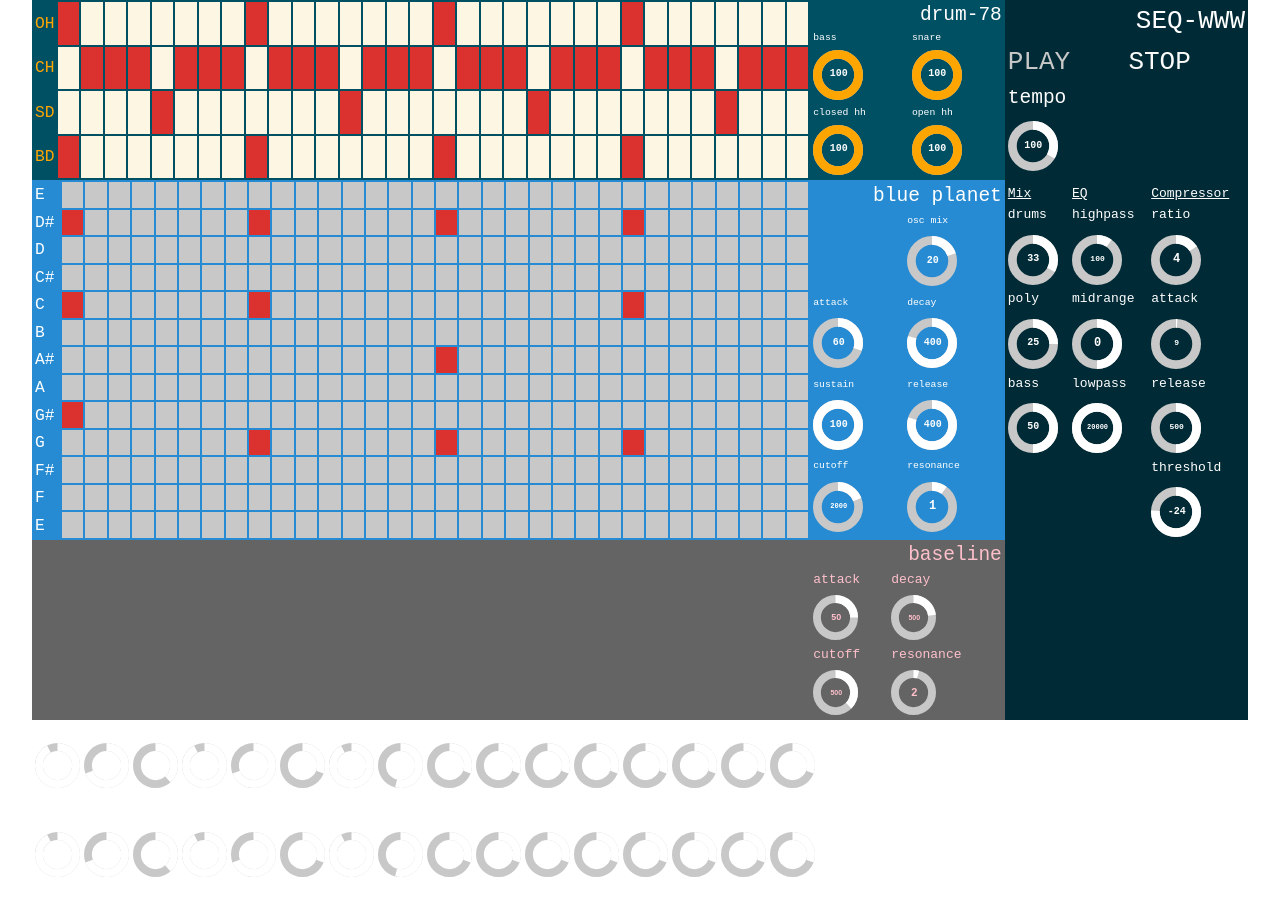
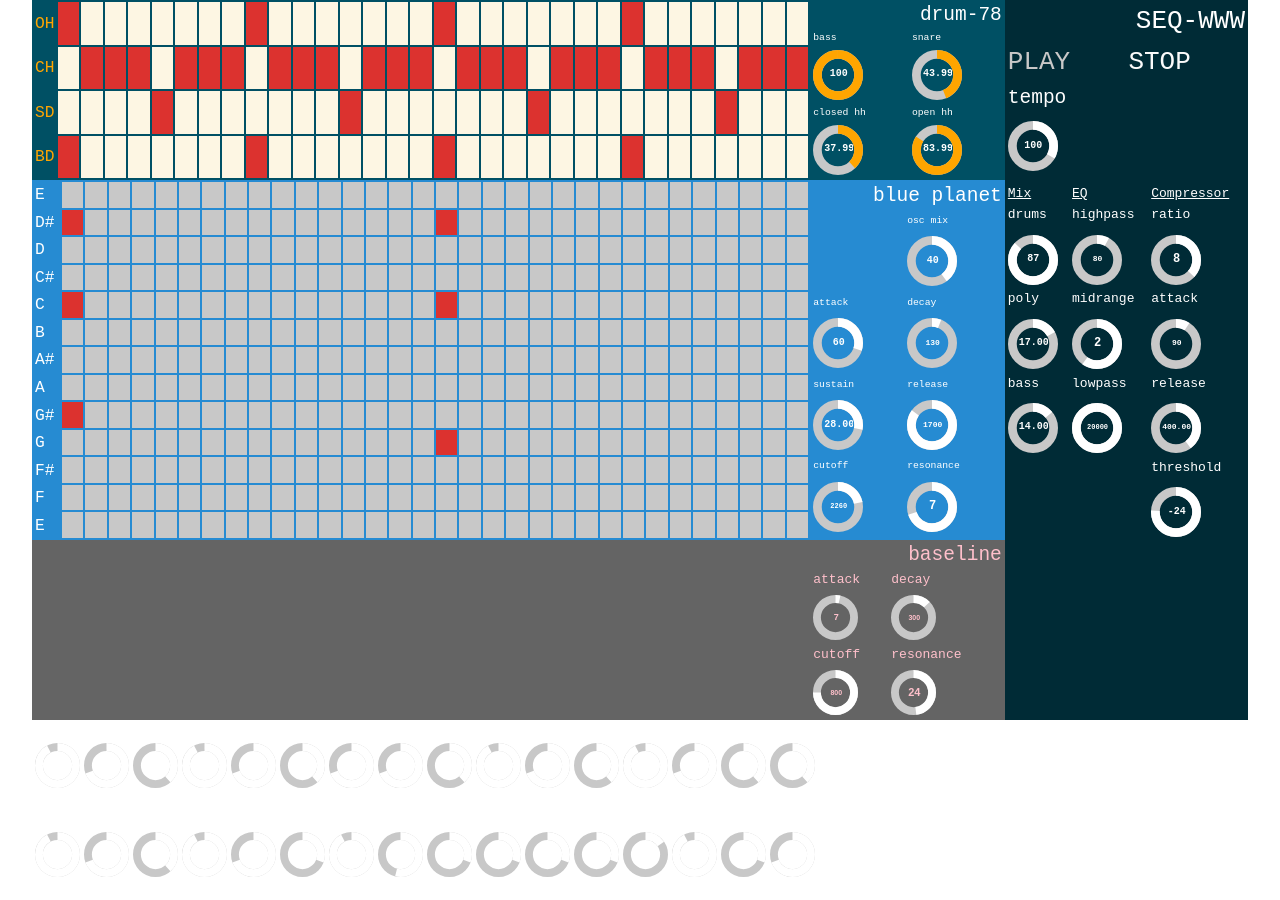
Before and after one commit to ceberly/seq-www, a plain HTML site: page index.html in a window 1280 px wide. Drawn offline with nearby package versions, Linux system fonts and the light colour scheme.

Commit message:
a mix down

```diff
--- a/index.html
+++ b/index.html
@@ -56,15 +56,9 @@
 					{ what: "D#", when: 1 },
 					{ what: "C", when: 1 },
 					{ what: "G#", when: 1 },
-					{ what: "D#", when: 9 },
-					{ what: "C", when: 9 },
-					{ what: "G", when: 9 },
 					{ what: "D#", when: 17 },
-					{ what: "A#", when: 17 },
+					{ what: "C", when: 17 },
 					{ what: "G", when: 17 },
-					{ what: "D#", when: 25 },
-					{ what: "C", when: 25 },
-					{ what: "G", when: 25 },
 					];
 
 					bassSequence = [
@@ -73,17 +67,17 @@
 					{ what: "G#", when: 3 },
 					{ what: "D#", when: 4 },
 					{ what: "C", when: 5 },
-					{ what: "G", when: 6 },
-					{ what: "D#", when: 7 },
-					{ what: "A#", when: 8 },
-					{ what: "G", when: 9 },
-					{ what: "G", when: 10 },
-					{ what: "G", when: 11 },
-					{ what: "G", when: 12 },
-					{ what: "G", when: 13 },
-					{ what: "G", when: 14 },
-					{ what: "G", when: 15 },
-					{ what: "G", when: 16 },
+					{ what: "G#", when: 6 },
+					{ what: "C", when: 7 },
+					{ what: "C", when: 8 },
+					{ what: "G#", when: 9 },
+					{ what: "D#", when: 10 },
+					{ what: "C", when: 11 },
+					{ what: "G#", when: 12 },
+					{ what: "D#", when: 13 },
+					{ what: "C", when: 14 },
+					{ what: "G#", when: 15 },
+					{ what: "G#", when: 16 },
 					{ what: "D#", when: 17 },
 					{ what: "C", when: 18 },
 					{ what: "G#", when: 19 },
@@ -96,10 +90,10 @@
 					{ what: "G", when: 26 },
 					{ what: "G", when: 27 },
 					{ what: "G", when: 28 },
-					{ what: "G", when: 29 },
-					{ what: "G", when: 30 },
+					{ what: "F", when: 29 },
+					{ what: "D#", when: 30 },
 					{ what: "G", when: 31 },
-					{ what: "G", when: 32 },
+					{ what: "C", when: 32 },
 					];
 
 					engine.DrumMachine.LoadSequence(sequence);
--- a/js/seqwww.js
+++ b/js/seqwww.js
@@ -60,19 +60,19 @@ Engine = function(context) {
 
 
 	this.Bus.HighPass.type = "highpass";
-	this.Bus.HighPass.frequency.value = 100;
+	this.Bus.HighPass.frequency.value = 80;
 
 	this.Bus.Peaking.type = "peaking";
 	this.Bus.Peaking.frequency.value = 8000;
-	this.Bus.Peaking.gain.value = 0;
+	this.Bus.Peaking.gain.value = 2;
 
 	this.Bus.LowPass.type = "lowpass";
 	this.Bus.LowPass.frequency.value = 20000;
 
-	this.Bus.Comp.threshold = -10;
-	this.Bus.Comp.ratio.value = 4;
-	this.Bus.Comp.attack.value = .01;
-	this.Bus.Comp.release.value = .5;
+	this.Bus.Comp.threshold = -40;
+	this.Bus.Comp.ratio.value = 8;
+	this.Bus.Comp.attack.value = .09;
+	this.Bus.Comp.release.value = .4;
 
 	this.Bus.Input = this.Bus.HighPass;
 
@@ -112,7 +112,7 @@ Engine = function(context) {
 		},
 	};
 
-	this.DrumMachine.MasterGain.gain.value = .3333333;
+	this.DrumMachine.MasterGain.gain.value = .87;
 	this.DrumMachine.MasterGain.connect(bus.Input);
 
 	var drummachine = this.DrumMachine;
@@ -131,6 +131,11 @@ Engine = function(context) {
 	this.DrumMachine.SD.Gain.connect(this.DrumMachine.MasterGain);
 	this.DrumMachine.OH.Gain.connect(this.DrumMachine.MasterGain);
 	this.DrumMachine.CH.Gain.connect(this.DrumMachine.MasterGain);
+
+	this.DrumMachine.BD.Gain.gain.value = 1;
+	this.DrumMachine.SD.Gain.gain.value = .44;
+	this.DrumMachine.CH.Gain.gain.value = .38;
+	this.DrumMachine.OH.Gain.gain.value = .84;
 
 	//BD
 	var bdEnv = context.createGain();
@@ -366,18 +371,18 @@ Engine = function(context) {
 		LP: context.createBiquadFilter(),
 		Osc: context.createOscillator(),
 		Gain: context.createGain(),
-		Attack: 50, // ms
-		Decay: 500, // ms
+		Attack: 7, // ms
+		Decay: 300, // ms
 	}
 
 	var bass = this.Bass;
 
 	bass.Gain.connect(bus.Input);
-	bass.Gain.gain.value = .5;
+	bass.Gain.gain.value = .14;
 	bass.LP.connect(this.Bass.Gain);
 
-	bass.LP.frequency.value = 500;
-	bass.LP.Q.value = 2;
+	bass.LP.frequency.value = 800;
+	bass.LP.Q.value = 24;
 
 	var bassEnv = context.createGain();
 	bassEnv.connect(bass.LP);
@@ -417,22 +422,22 @@ Engine = function(context) {
 		Osc2Gain: context.createGain(),
 		Octave: 0,
 		Attack: 60, // ms
-		Decay: 400, // ms
-		Sustain: 1, // gain multiplier
-		Release: 400, // ms
+		Decay: 130, // ms
+		Sustain: .28, // gain multiplier
+		Release: 1700, // ms
 	};
 
-	this.Poly.MasterGain.gain.value = .25;
+	this.Poly.MasterGain.gain.value = .17;
 	this.Poly.MasterGain.connect(bus.Input);
 
 	this.Poly.LP.connect(this.Poly.MasterGain);
-	this.Poly.LP.frequency.value = 2000;
-	this.Poly.LP.Q.value = 1;
+	this.Poly.LP.frequency.value = 2260;
+	this.Poly.LP.Q.value = 7;
 
 	this.Poly.Osc1Gain.connect(this.Poly.LP);
 	this.Poly.Osc2Gain.connect(this.Poly.LP);
-	this.Poly.Osc1Gain.gain.value = .8;
-	this.Poly.Osc2Gain.gain.value = .2;
+	this.Poly.Osc1Gain.gain.value = .6;
+	this.Poly.Osc2Gain.gain.value = .4;
 
 	var poly = this.Poly;
 
@@ -743,7 +748,7 @@ Engine = function(context) {
 		"width": poly_control_knob_width,
 		"height": poly_control_knob_height,
 		"min": 0,
-		"max": 500,
+		"max": 2000,
 		"fgColor": "#FFFFFF",
 		"bgColor": "rgb(200,200,200)",
 		"inputColor": "#FFFFFF",
@@ -770,7 +775,7 @@ Engine = function(context) {
 		"width": poly_control_knob_width,
 		"height": poly_control_knob_height,
 		"min": 10,
-		"max": 500,
+		"max": 2000,
 		"fgColor": "#FFFFFF",
 		"bgColor": "rgb(200,200,200)",
 		"inputColor": "#FFFFFF",
```
